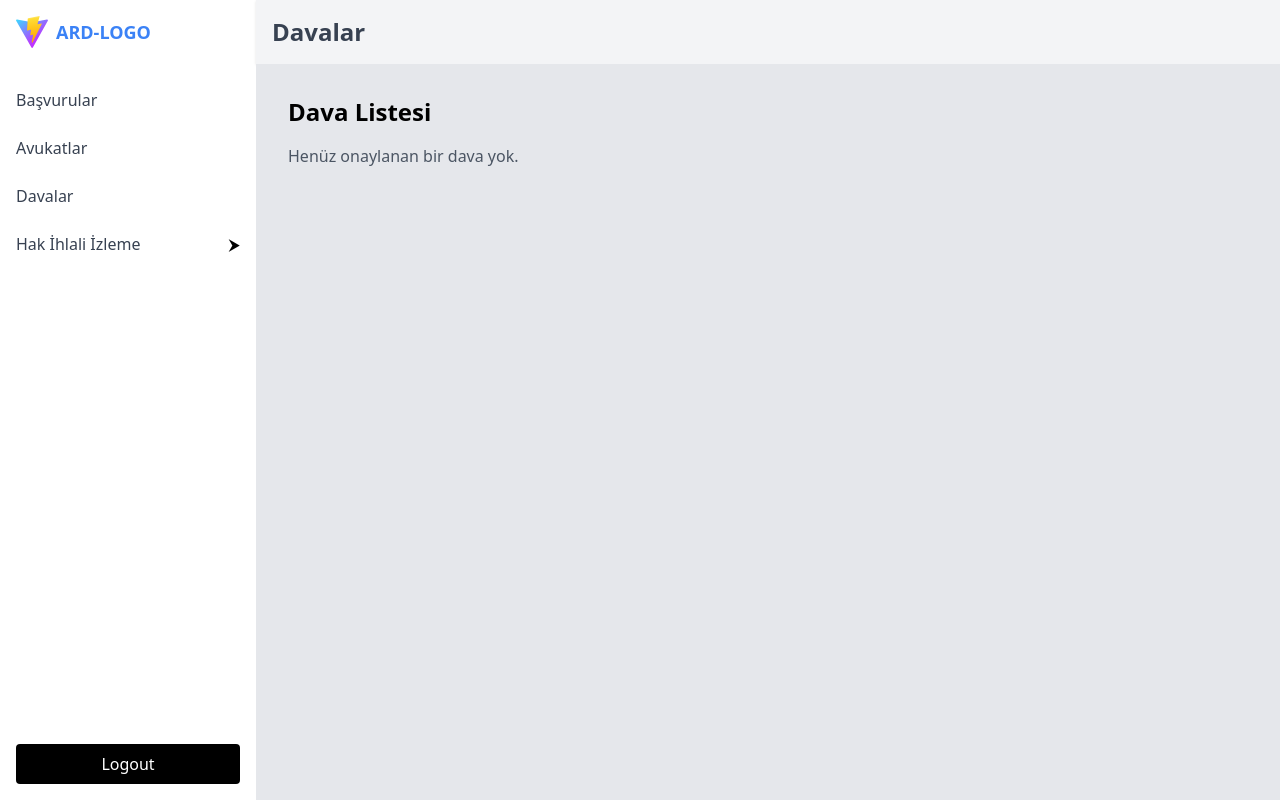
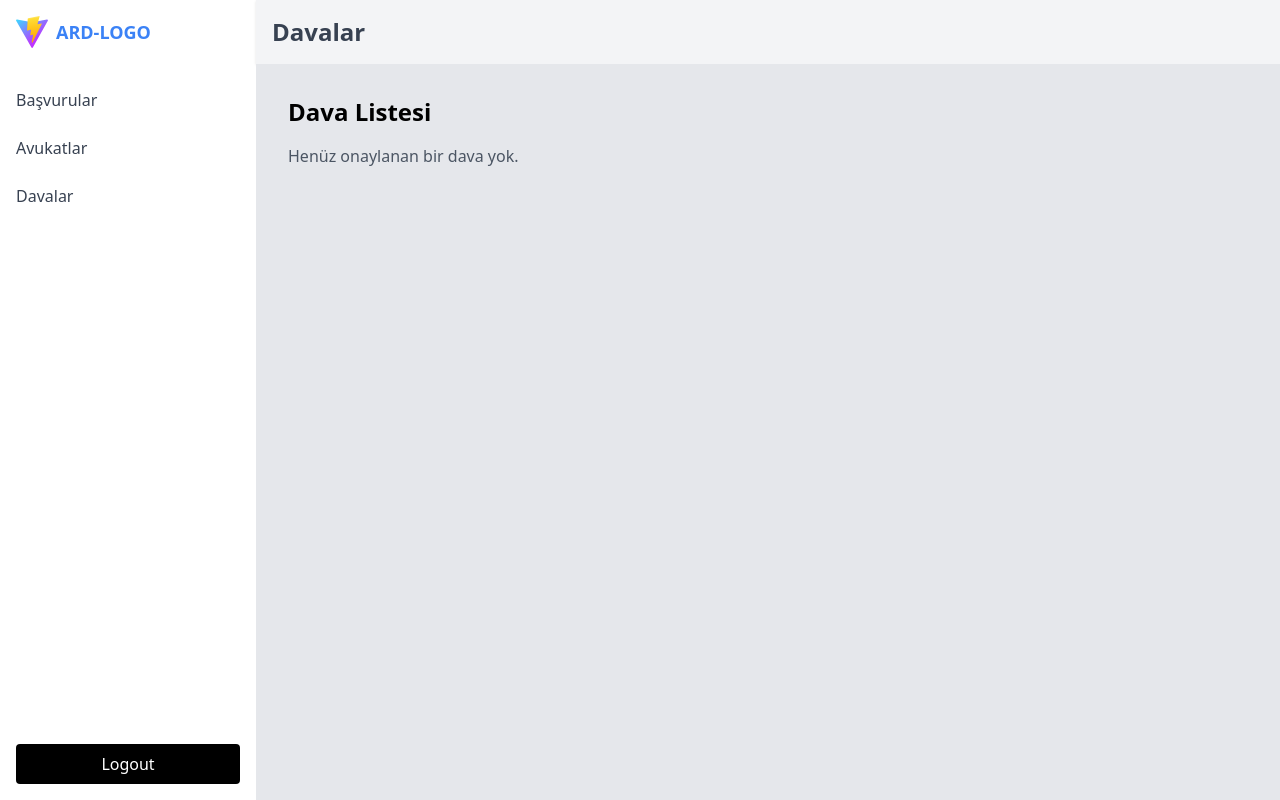
Before and after one commit to emrehasilik/ARD, a React (Vite) app in the folder frontend/: page /davalar in a window 1280 px wide. Built offline with nearby package versions, Linux system fonts and the light colour scheme.

Commit message:
hak-ihlalleri is deleted

```diff
--- a/frontend/src/App.jsx
+++ b/frontend/src/App.jsx
@@ -13,10 +13,6 @@ const App = () => {
         <Route path="/basvurular" element={<Application />} />
         <Route path="/avukatlar" element={<Lawyer />} />
         <Route path="/davalar" element={<Case />} />
-        <Route path="/medya-taramasi" element={<Lawyer />} />
-        <Route path="/stk-verileri" element={<Lawyer />} />
-        <Route path="/baro-komisyonlari" element={<Lawyer />} />
-        <Route path="/kamu-kurumlari" element={<Lawyer />} />
         {/* Diğer rotalar */}
       </Routes>
     </Router>
--- a/frontend/src/components/Header.jsx
+++ b/frontend/src/components/Header.jsx
@@ -10,11 +10,7 @@ const Header = () => {
     "/basvurular": "Başvurular",
     "/avukatlar": "Avukatlar",
     "/davalar": "Davalar",
-    "/hak-ihlalleri": "Hak İhlalleri",
-    "/medya-taramasi": "Hak İhlal İzleme > Medya Taraması",
-    "/stk-verileri": "Hak İhlal İzleme > STK Verileri",
-    "/baro-komisyonlari": "Hak İhlal İzleme > Baro Komisyonları",
-    "/kamu-kurumlari": "Hak İhlal İzleme > Kamu Kurumları",
+
   };
 
   // Anlık yol için başlık belirleniyor
--- a/frontend/src/components/Sidebar.jsx
+++ b/frontend/src/components/Sidebar.jsx
@@ -24,32 +24,6 @@ const Sidebar = () => {
           <li className="py-2 px-4 hover:bg-blue-100 cursor-pointer">
             <Link to="/davalar" className="block w-full h-full text-gray-700 hover:text-black">Davalar</Link>
           </li>
-          <li
-            className="py-2 px-4 hover:bg-blue-100 cursor-pointer relative"
-            onMouseEnter={() => setIsDropdownOpen(true)}
-            onMouseLeave={() => setIsDropdownOpen(false)}
-          >
-            <div className="flex justify-between items-center w-full h-full">
-              <Link to="#" className="text-gray-700 hover:text-black w-full h-full">Hak İhlali İzleme</Link>
-              <span className="ml-2 text-black transition-transform duration-200 transform hover:scale-125">⮞</span>
-            </div>
-            {isDropdownOpen && (
-              <ul className="absolute top-0 left-full mt-0 ml-0 bg-white shadow rounded w-48">
-                <li className="py-2 px-4 hover:bg-gray-100 cursor-pointer">
-                  <Link to="/medya-taramasi" className="block w-full h-full text-gray-700 hover:text-black">Medya Taraması</Link>
-                </li>
-                <li className="py-2 px-4 hover:bg-gray-100 cursor-pointer">
-                  <Link to="/stk-verileri" className="block w-full h-full text-gray-700 hover:text-black">STK Verileri</Link>
-                </li>
-                <li className="py-2 px-4 hover:bg-gray-100 cursor-pointer">
-                  <Link to="/baro-komisyonlari" className="block w-full h-full text-gray-700 hover:text-black">Baro Komisyonları</Link>
-                </li>
-                <li className="py-2 px-4 hover:bg-gray-100 cursor-pointer">
-                  <Link to="/kamu-kurumlari" className="block w-full h-full text-gray-700 hover:text-black">Kamu Kurumları</Link>
-                </li>
-              </ul>
-            )}
-          </li>
         </ul>
       </div>
 
```
